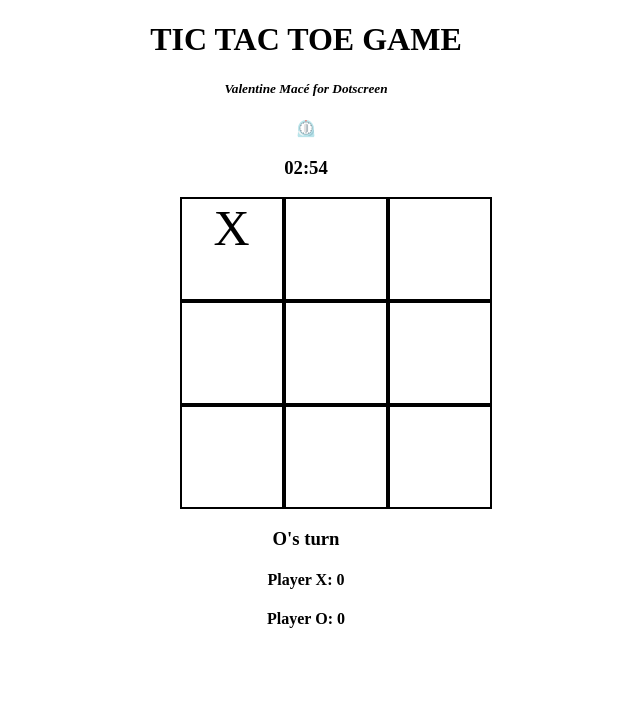
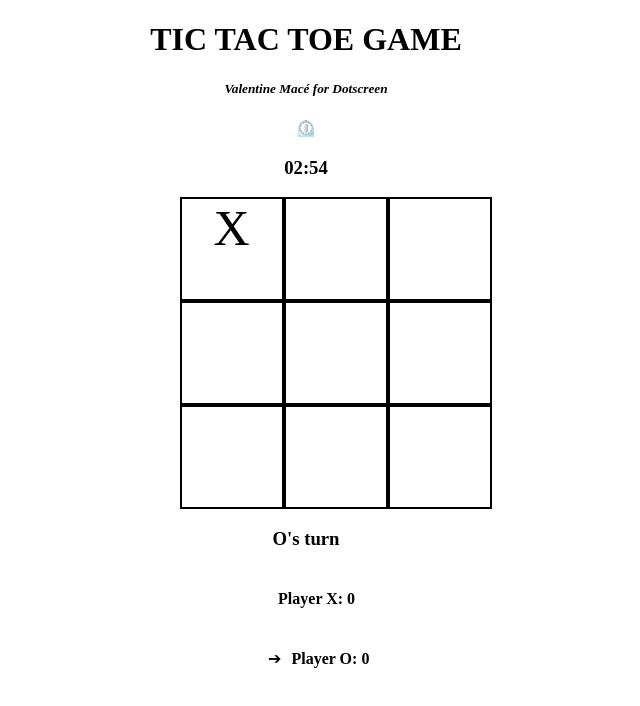
Before and after one commit to valentine-mace/TicTacToe_MACE_Valentine, a plain HTML site: page index.html in a window 1280 px wide. Both pictures are taken after a click on the element 565 px from the left and 249 px from the top of the page. Shown: the whole page, without its empty margins (334-974 px from the left). Drawn offline with Linux system fonts and the light colour scheme.

Commit message:
ajout flèche

```diff
--- a/index.css
+++ b/index.css
@@ -16,3 +16,21 @@ body {
   cursor: pointer;
   font-size: 50px;
 }
+
+.boardScores{
+  margin-left: 47%;
+}
+
+.arrows{
+  display: flex;
+}
+
+.arrowX{
+  margin-top: 20px;
+  margin-right: 10px;
+}
+
+.arrowO{
+  margin-top: 20px;
+  margin-right: 10px;
+}
--- a/index.html
+++ b/index.html
@@ -23,8 +23,8 @@
         </div>
         <h3 class="boardStatus"></h3>
         <div class="boardScores">
-          <h4>Player X: <span class="scoreX">0</span></h4>
-          <h4>Player O: <span class="scoreO">0</span></h4>
+            <div class="arrows"><div class="arrowX"></div><h4>Player X: <span class="scoreX">0</span></h4></div>
+            <div class="arrows"><div class="arrowO"></div><h4>Player O: <span class="scoreO">0</span></h4></div>
         </div>
 
     <script src="index.js"></script>
--- a/index.js
+++ b/index.js
@@ -4,8 +4,11 @@ const boardTimer = document.querySelector(".boardTimer");
 const boardTimerText = document.querySelector(".boardTimerText");
 const scoreXText = document.querySelector(".scoreX");
 const scoreOText = document.querySelector(".scoreO");
+const arrowX = document.querySelector(".arrowX");
+const arrowO = document.querySelector(".arrowO");
 
 let playerPawn = "X";
+arrowX.innerHTML = "➔";
 let board = ["", "", "", "", "", "", "", "", ""];
 
 // Scores
@@ -64,6 +67,8 @@ function displayPlayerPawn(cell, index) {
 // We restart the game
 function restartGame() {
   playerPawn = "X";
+  arrowX.innerHTML = "➔";
+  arrowO.innerHTML = "";
   board = ["", "", "", "", "", "", "", "", ""];
   document.querySelectorAll('.cell').forEach(cell => cell.innerHTML = "");
 }
@@ -72,9 +77,13 @@ function restartGame() {
 function changePlayerTurn() {
   if (playerPawn === "X") {
     playerPawn = "O";
+    arrowO.innerHTML = "➔";
+    arrowX.innerHTML = "";
   }
   else {
-    playerPawn = "X"
+    playerPawn = "X";
+    arrowX.innerHTML = "➔";
+    arrowO.innerHTML = "";
   }
   boardStatus.innerHTML = `${playerPawn}'s turn`;
 }
```
